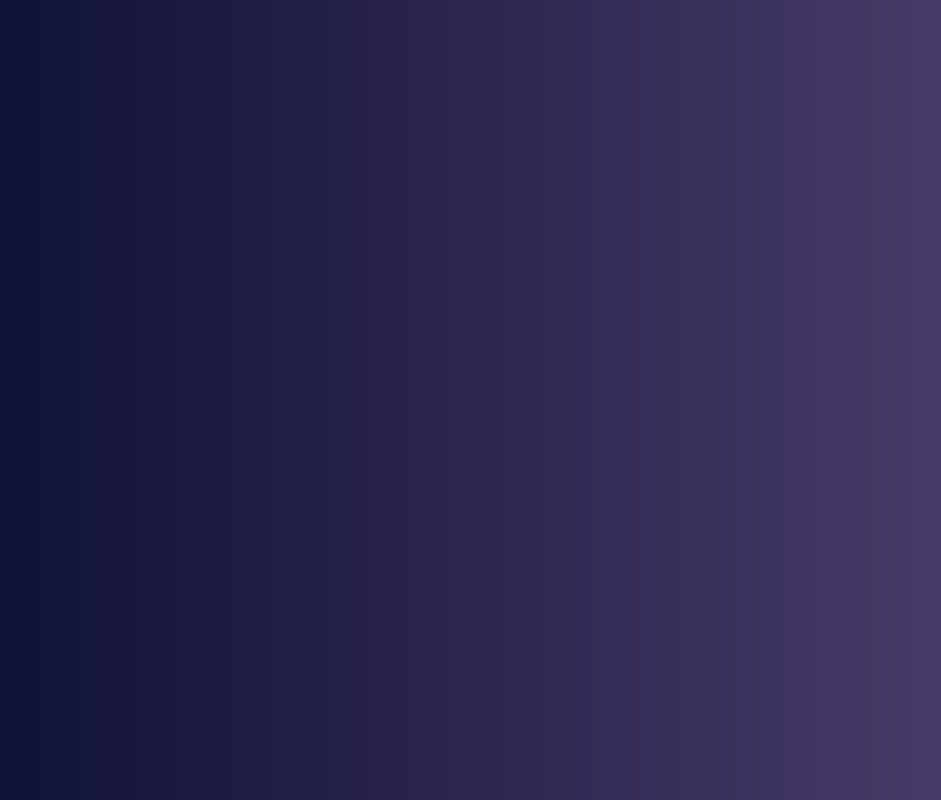
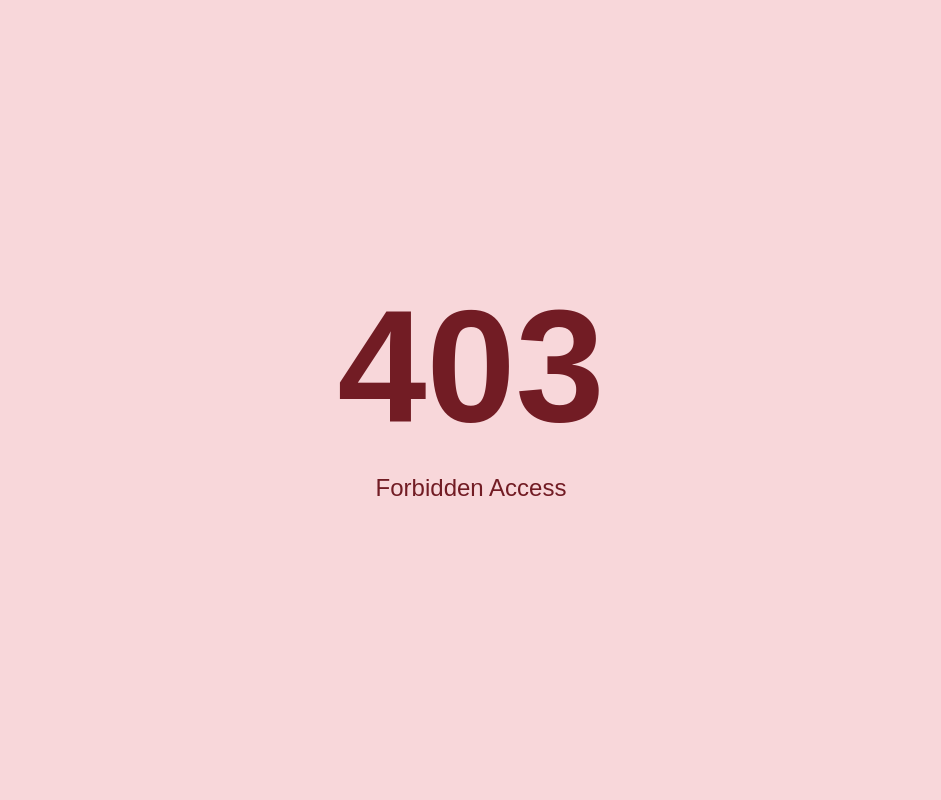
Before and after one commit to willemharmse/CodeWizardsHMSProject, a React (Create React App) app in the folder frontend/: page /403 in a window 1280 px wide. Before the commit this address had no page. Shown: the whole page, without its empty margins (169-1110 px from the left). Built offline with nearby package versions, Linux system fonts and the light colour scheme.

Commit message:
-Added the forbidden route for when a student tries to log in to the system

```diff
--- a/frontend/src/App.js
+++ b/frontend/src/App.js
@@ -4,6 +4,7 @@ import LoginPage from './components/LoginPage';
 import Dashboard from './components/Dashboard';
 import SubmissionDetail from './components/SubmissionDetail';
 import AdminPage from './components/AdminPage';
+import Forbidden from './components/Forbidden';
 
 function App() {
   return (
@@ -14,6 +15,7 @@ function App() {
         <Route path="/dashboard" element={<Dashboard />} />
         <Route path="/submission/:submissionId" element={<SubmissionDetail />} />
         <Route path='/userManagement' element={<AdminPage/>} />
+        <Route path='/403' element={<Forbidden/>}/>
       </Routes>
     </Router>
   );
--- /dev/null
+++ b/frontend/src/components/Forbidden.css
@@ -0,0 +1,22 @@
+/* src/components/Forbidden.css */
+.forbidden-container {
+    display: flex;
+    flex-direction: column;
+    justify-content: center;
+    align-items: center;
+    height: 100vh; /* Full height of the viewport */
+    background-color: #f8d7da; /* Light red background for a forbidden feel */
+    color: #721c24; /* Dark red text color */
+    text-align: center;
+    font-family: Arial, sans-serif; /* Font family */
+  }
+
+  .forbidden-number {
+    font-size: 10rem; /* Large size for the 403 number */
+    margin: 0;
+  }
+
+  .forbidden-message {
+    font-size: 1.5rem; /* Smaller size for the message */
+    margin-top: 1rem; /* Spacing above the message */
+  }
--- /dev/null
+++ b/frontend/src/components/Forbidden.js
@@ -0,0 +1,14 @@
+// src/components/Forbidden.js
+import React from 'react';
+import './Forbidden.css'; // Import the CSS file
+
+const Forbidden = () => {
+  return (
+    <div className="forbidden-container">
+      <h1 className="forbidden-number">403</h1>
+      <p className="forbidden-message">Forbidden Access</p>
+    </div>
+  );
+};
+
+export default Forbidden;
```
